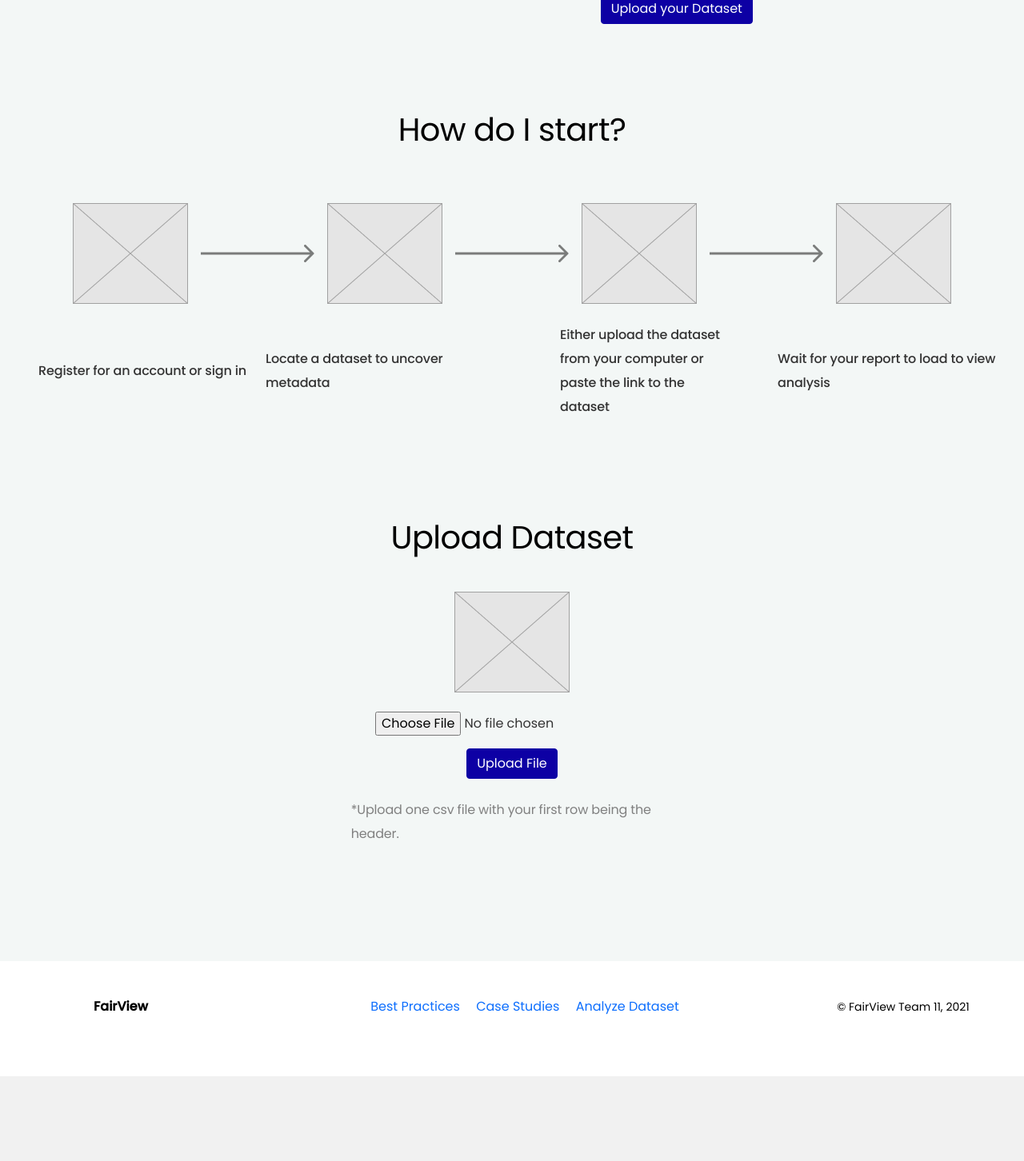
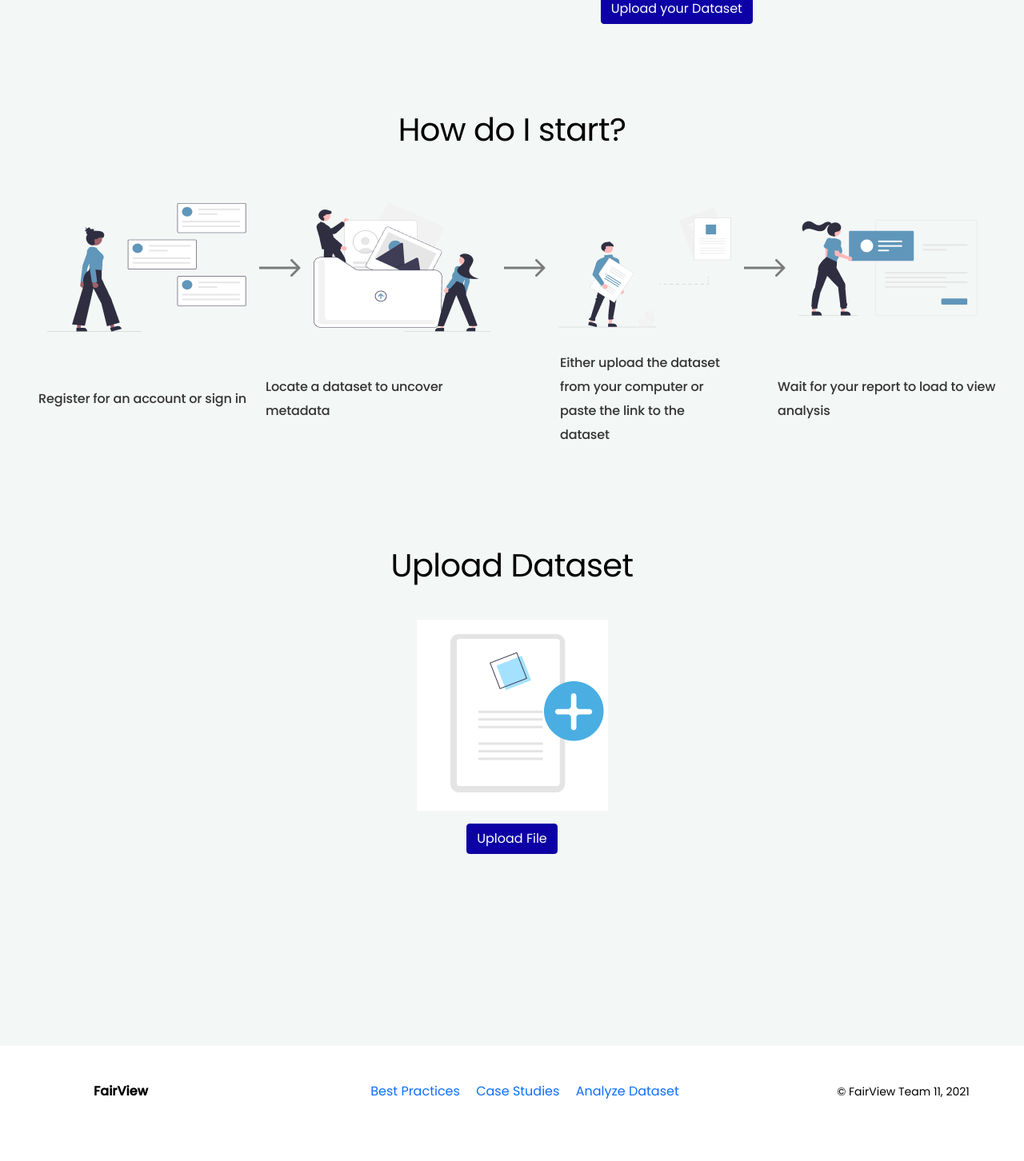
Before and after one commit to a-phung/internhacks-team11, a Flask app: page /upload in a window 1280 px wide. Shown: the part 806-2258 px from the top of the page at 80% size. Before the commit the page ends 2152 px from the top, so only its background shows below. Run offline with Flask 2, Linux system fonts and the light colour scheme; a user stored in the database is signed in; some libraries are stand-ins or nearby versions.

Commit message:
Added further css styling to upload.html and added true images.

```diff
--- a/internhacks/static/main.css
+++ b/internhacks/static/main.css
@@ -250,3 +250,19 @@ ul#horizontal-list li a {
     line-height: 30px;
     letter-spacing: -0.01em;
 }
+
+.analyze-square {
+    width: 942px;
+    height: 548px;
+    border: 1px solid rgba(22, 22, 22, 0.5);
+    background: white;
+    display: flex;
+    align-items: center;
+    text-align: center;
+}
+
+.image-upload>input {
+    display: none;
+}
+
+/* CSS section for Analyze Dataset Page End*/
--- a/internhacks/templates/upload.html
+++ b/internhacks/templates/upload.html
@@ -35,13 +35,13 @@
         </div>
         <div class="row mt-5 justify-content-center">
             <div class="col d-flex align-items-center justify-content-center">
-                <img src="/static/images/rectangle-placeholder-analyze.png" class="img-fluid">
+                <img src="/static/images/analyze-page-register.png" class="img-fluid">
                 <img src="/static/images/arrow.png" class="img-fluid px-3">
-                <img src="/static/images/rectangle-placeholder-analyze.png" class="img-fluid">
+                <img src="/static/images/analyze-page-locate.png" class="img-fluid">
                 <img src="/static/images/arrow.png" class="img-fluid px-3">
-                <img src="/static/images/rectangle-placeholder-analyze.png" class="img-fluid">
+                <img src="/static/images/analyze-page-upload.png" class="img-fluid">
                 <img src="/static/images/arrow.png" class="img-fluid px-3">
-                <img src="/static/images/rectangle-placeholder-analyze.png" class="img-fluid">
+                <img src="/static/images/analyze-page-wait.png" class="img-fluid">
             </div>
         </div>
         <div class="row mt-4 justify-content-center">
@@ -49,7 +49,7 @@
                 <span class="pr-5 analyze-body1">Register for an account or sign in</span>
             </div>
             <div class="col-3 d-flex align-items-center justify-content-end">
-                <span class="pr-4 analyze-body1">Locate a dataset to uncover metadata</span>
+                <span class="pr-5 analyze-body1">Locate a dataset to uncover metadata</span>
             </div>
             <div class="col-3 d-flex align-items-center justify-content-center">
                 <span class="px-5 analyze-body1">Either upload the dataset from your computer or paste the link to the dataset</span>
@@ -58,6 +58,7 @@
                 <span class="pl-5 analyze-body1">Wait for your report to load to view analysis</span>
             </div>
         </div>
+        <div>
             <div class="top-buffer">
                 <div class="row justify-content-center">
                     <div class="col-4 d-flex align-items-center justify-content-center">
@@ -66,17 +67,16 @@
                 </div>
             </div>
             <div class="row mt-4 justify-content-center">
-            <div class="col-3 d-flex align-items-center justify-content-center">
-                <img src="/static/images/rectangle-placeholder-analyze.png" class="img-fluid">
-            </div>
-        </div>
-        <div class="row mt-4 justify-content-center">
                 <div class="col-4 d-flex align-items-center justify-content-center">
                     <form action="/upload" method="POST" enctype="multipart/form-data" class="justify-content-center">
                         <fieldset>
                             <div class="col-12">
-                            <!--<label for="data_set">Please upload your data set or file here:</label>-->
+                                <div class="image-upload">
+                                    <label for="data_set">
+                                        <img src="/static/images/analyze-page-file.png" class="img-fluid">
+                                    </label>
                                     <input type="file" id="data_set" name="file" accept=".csv">
+                                </div>
                             </div>
                             <div class="col-12 mt-3 d-flex align-items-center justify-content-center">
                                 <input type="submit" value="Upload File" class="btn btn-primary btn-fairview">
@@ -85,29 +85,27 @@
                     </form>
                 </div>
             </div>
-        <div class="row mt-4 justify-content-center">
-            <div class="col-4 d-flex align-items-center justify-content-center">
-                <p class="analyze-body2" style="color:grey">*Upload one csv file with your first row being the header.</p>
         </div>
-        </div>
-        <div>
+        <div class="top-buffer">
+            <div class="row">
+                <div class="col-12 align-content-center justify-content-center">
                     {% if row_headers %}
-                <h3>Metadata</h3>
-                <table>
-                    <thead>
+                        <h3 class="mr-5">Metadata</h3>
+                        <table class="table table-striped table-hover">
+                            <thead class="table-primary">
                                 <tr>
-                            <th></th>
+                                    <th scope="col"></th>
                                     {% for header in row_headers %}
-                                <th>{{ header }}</th>
+                                        <th scope="col">{{ header }}</th>
                                     {% endfor %}
                                 </tr>
                             </thead>
                             <tbody>
                                 {% for key, values in data.items() %}
                                     <tr>
-                                <th>{{ key }}</th>
+                                        <th scope="row">{{ key }}</th>
                                         {% for value in values.values() %}
-                                    <td>{{ value }}</td>
+                                            <td scope="row">{{ value }}</td>
                                         {% endfor %}
                                     </tr>
                                 {% endfor %}
@@ -117,4 +115,6 @@
                 </div>
             </div>
         </div>
+    </div>
+</div>
 {% endblock content%}
```
Also changed, not shown: internhacks/static/images/analyze-page-file.png (added), internhacks/static/images/analyze-page-locate.png (added), internhacks/static/images/analyze-page-register.png (added), internhacks/static/images/analyze-page-upload.png (added), internhacks/static/images/analyze-page-wait.png (added), internhacks/static/images/arrow.png. Lines whose indentation alone changed are shown as unchanged.
